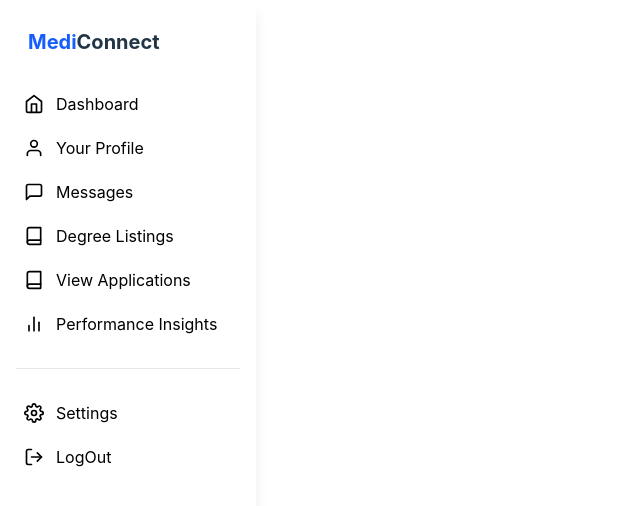
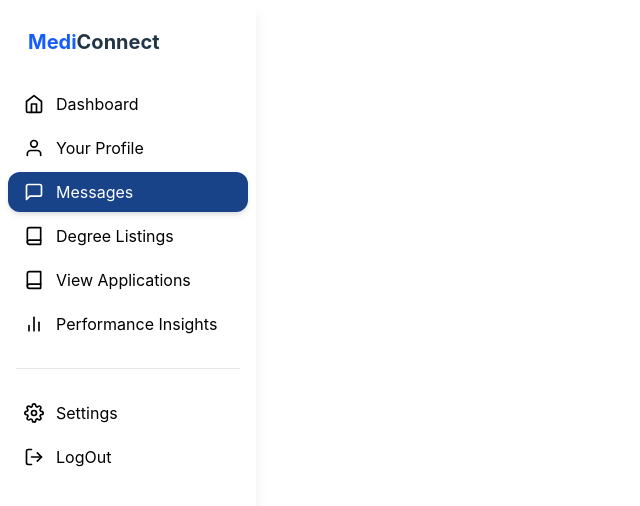
Before and after one commit to LiyanageDLMJ/Medi_connect, a React (Vite) app in the folder Frontend/: page /higher-education/messages in a window 1280 px wide. Shown: the top 506 px of the page, without its empty margins (0-640 px from the left). Built offline with nearby package versions, Linux system fonts and the light colour scheme.

Commit message:
Update Sidebar.tsx

```diff
--- a/Frontend/src/Role/higherEducation/components/Sidebar.tsx
+++ b/Frontend/src/Role/higherEducation/components/Sidebar.tsx
@@ -15,16 +15,16 @@ const Sidebar = () => {
   const [isOpen, setIsOpen] = useState(false);
 
   const upperLinks = [
-    { to: "/deshboard", label: "Dashboard", icon: <FiHome size={20} /> },
-    { to: "/your-profile", label: "Your Profile", icon: <FiUser size={20} /> },
-    { to: "/messages", label: "Messages", icon: <FiMessageSquare size={20} /> },
+    { to: "/higher-education/deshboard", label: "Dashboard", icon: <FiHome size={20} /> },
+    { to: "/higher-education/your-profile", label: "Your Profile", icon: <FiUser size={20} /> },
+    { to: "/higher-education/messages", label: "Messages", icon: <FiMessageSquare size={20} /> },
     {
       to: "/higher-education/degree-listing",
       label: "Degree Listings",
       icon: <FiBook size={20} />,
     },
     {
-      to: "/view-applications",
+      to: "/higher-education/view-applications",
       label: "View Applications",
       icon: <FiBook size={20} />,
     },
```
